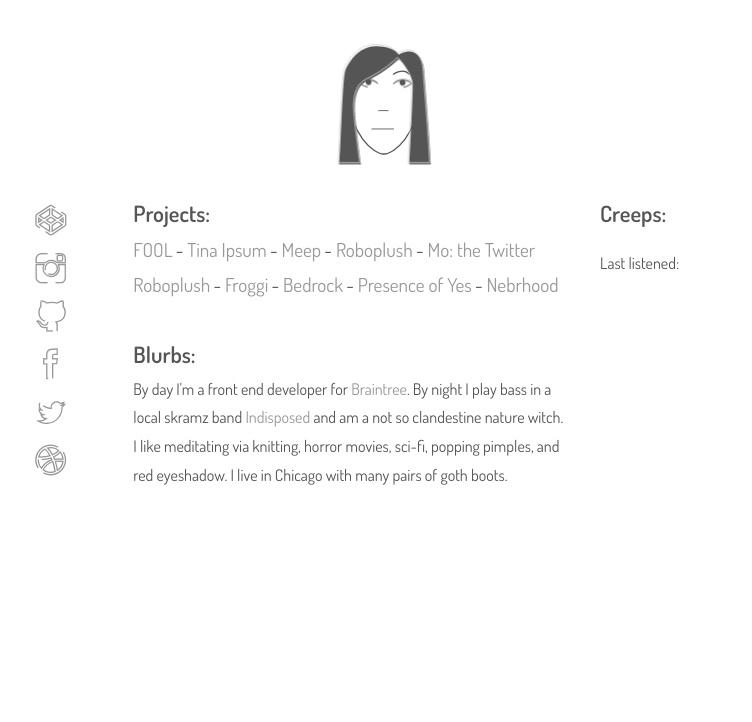
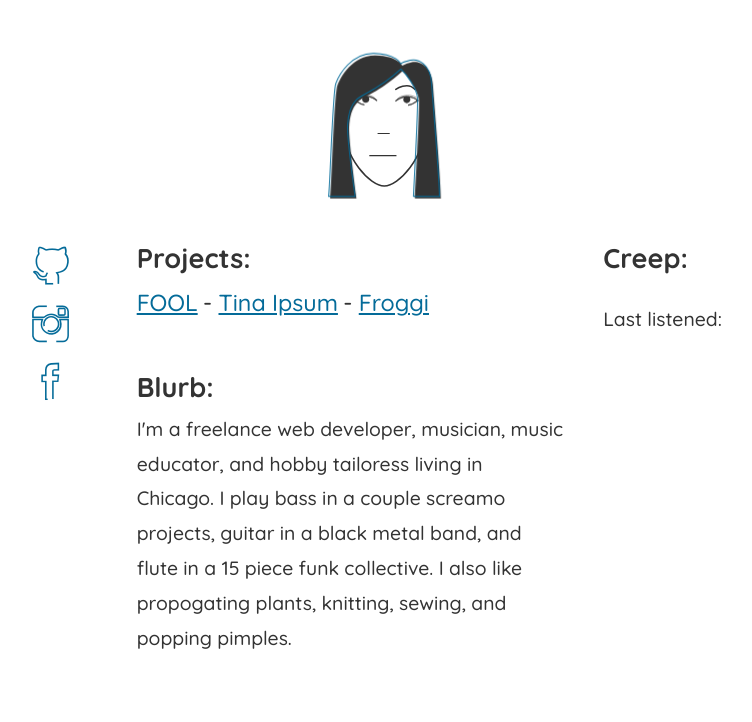
Before and after one commit to raebex/raebex.github.io, a PHP site: page / in a window 1280 px wide. Shown: the top 722 px of the page, without its empty margins (256-1008 px from the left). Run offline with PHP 8.4, Linux system fonts and the light colour scheme.

Commit message:
Revamp portfolio

```diff
--- a/css/sass-files/components/_self.scss
+++ b/css/sass-files/components/_self.scss
@@ -19,7 +19,7 @@
 }
 
 .st6 {
-  stroke: #D8D8D8;
+  stroke: $color-link;
 }
 
 .st5 {
--- a/css/sass-files/components/_social-media.scss
+++ b/css/sass-files/components/_social-media.scss
@@ -3,29 +3,6 @@
 
   @media (min-width: $width-med) {
     margin: 0;
-  }
-}
-
-.social-media__link {
-  display: inline-block;
-  list-style-type: none;
-  margin: 0 .3em;
-  position: relative;
-  transition: $transition;
-
-  &:hover .social-media__caption {
-    color: $color-hover;
-    opacity: 1;
-  }
-
-  a:hover .icon {
-    opacity: 0.2;
-  }
-
-  @media (min-width: $width-med) {
-    display: block;
-    height: 2.3em;
-    margin: .7em 0;
   }
 }
 
@@ -43,3 +20,32 @@
     top: 0;
   }
 }
+
+.social-media__link {
+  display: inline-block;
+  list-style-type: none;
+  margin: 0 .3em;
+  position: relative;
+  transition: $transition;
+
+  a {
+    text-decoration: none;
+  }
+
+  a:hover .social-media__caption,
+  a:focus .social-media__caption {
+    color: $color-hover;
+    opacity: 1;
+  }
+
+  a:hover .icon,
+  a:focus .icon {
+    opacity: 0.2;
+  }
+
+  @media (min-width: $width-med) {
+    display: block;
+    height: 2.3em;
+    margin: .7em 0;
+  }
+}
--- a/css/sass-files/settings/_settings.scss
+++ b/css/sass-files/settings/_settings.scss
@@ -1,13 +1,13 @@
-$color-text: #555;
-$color-link: #989898;
-$color-hover: #0068FF;
+$color-text: #333;
+$color-link: #046B99;
+$color-hover: #333;
 
 $width-med: 40.063em;
 $width-large: 64.063em;
 $width-content-max: 800px;
 
-$font-size: 1rem;
-$font-family: "Dosis", sans-serif;
+$font-size: 1.1rem;
+$font-family: "Quicksand", sans-serif;
 $line-height: 1.8;
 
 $transition: all 0.3s ease-out;
--- a/css/sass-files/settings/_type.scss
+++ b/css/sass-files/settings/_type.scss
@@ -10,13 +10,16 @@ a {
   transition: $transition;
 }
 
-a:link, a:visited, a:focus, a:active {
+a:link,
+a:visited,
+a:focus, {
   color: $color-link;
-  text-decoration: none;
 }
 
-a:hover {
+a:hover,
+a:focus {
   color: $color-hover;
+  text-decoration: none;
 }
 
 .center {
--- a/css/style.css
+++ b/css/style.css
@@ -16,48 +16,59 @@ time, mark, audio, video {
   border: 0;
   font-size: 100%;
   font: inherit;
-  vertical-align: baseline; }
+  vertical-align: baseline;
+}
 
 /* HTML5 display-role reset for older browsers */
 article, aside, details, figcaption, figure,
 footer, header, hgroup, menu, nav, section {
-  display: block; }
+  display: block;
+}
 
 body {
-  line-height: 1; }
+  line-height: 1;
+}
 
 ol, ul {
-  list-style: none; }
+  list-style: none;
+}
 
 blockquote, q {
-  quotes: none; }
+  quotes: none;
+}
 
 blockquote:before, blockquote:after,
 q:before, q:after {
-  content: '';
-  content: none; }
+  content: "";
+  content: none;
+}
 
 table {
   border-collapse: collapse;
-  border-spacing: 0; }
+  border-spacing: 0;
+}
 
 html {
-  box-sizing: border-box; }
+  box-sizing: border-box;
+}
 
 *, *:before, *:after {
-  box-sizing: inherit; }
+  box-sizing: inherit;
+}
 
 .clearfix:after {
-  content: '';
+  content: "";
   display: table;
-  clear: both; }
+  clear: both;
+}
 
 @font-face {
   font-family: "icon-font";
   src: url("../fonts/icon-font.eot");
   src: url("../fonts/icon-font.eot?#iefix") format("embedded-opentype"), url("../fonts/icon-font.woff") format("woff"), url("../fonts/icon-font.ttf") format("truetype"), url("../fonts/icon-font.svg#icon-font") format("svg");
   font-weight: normal;
-  font-style: normal; }
+  font-style: normal;
+}
 [data-icon]:before {
   font-family: "icon-font" !important;
   content: attr(data-icon);
@@ -68,9 +79,10 @@ html {
   speak: none;
   line-height: 1;
   -webkit-font-smoothing: antialiased;
-  -moz-osx-font-smoothing: grayscale; }
+  -moz-osx-font-smoothing: grayscale;
+}
 
-[class^="icon-"]:before,
+[class^=icon-]:before,
 [class*=" icon-"]:before {
   font-family: "icon-font" !important;
   font-style: normal !important;
@@ -80,295 +92,394 @@ html {
   speak: none;
   line-height: 1;
   -webkit-font-smoothing: antialiased;
-  -moz-osx-font-smoothing: grayscale; }
+  -moz-osx-font-smoothing: grayscale;
+}
 
 .icon {
   line-height: 0;
-  font-size: 2em; }
+  font-size: 2em;
+}
 
 .icon-back-arrow:before {
-  content: "a"; }
+  content: "a";
+}
 
 .icon-codepen:before {
-  content: "b"; }
+  content: "b";
+}
 
 .icon-dribbble:before {
-  content: "c"; }
+  content: "c";
+}
 
 .icon-facebook:before {
-  content: "d"; }
+  content: "d";
+}
 
 .icon-github:before {
-  content: "e"; }
+  content: "e";
+}
 
 .icon-instagram:before {
-  content: "f"; }
+  content: "f";
+}
 
 .icon-twitter:before {
-  content: "g"; }
+  content: "g";
+}
 
 .grid-row {
   box-sizing: border-box;
   margin: 0 auto;
   position: relative;
-  width: 100%; }
+  width: 100%;
+}
 .grid-row:after {
   clear: both;
-    content: '';
-    display: table; }
+  content: "";
+  display: table;
+}
 
 .grid-col {
   box-sizing: border-box;
   float: left;
-  position: relative; }
+  position: relative;
+}
 
 .small-1 {
-  width: 8.33333%; }
+  width: 8.3333333333%;
+}
 
 .small-2 {
-  width: 16.66667%; }
+  width: 16.6666666667%;
+}
 
 .small-3 {
-  width: 25%; }
+  width: 25%;
+}
 
 .small-4 {
-  width: 33.33333%; }
+  width: 33.3333333333%;
+}
 
 .small-5 {
-  width: 41.66667%; }
+  width: 41.6666666667%;
+}
 
 .small-6 {
-  width: 50%; }
+  width: 50%;
+}
 
 .small-7 {
-  width: 58.33333%; }
+  width: 58.3333333333%;
+}
 
 .small-8 {
-  width: 66.66667%; }
+  width: 66.6666666667%;
+}
 
 .small-9 {
-  width: 75%; }
+  width: 75%;
+}
 
 .small-10 {
-  width: 83.33333%; }
+  width: 83.3333333333%;
+}
 
 .small-11 {
-  width: 91.66667%; }
+  width: 91.6666666667%;
+}
 
 .small-12 {
-  width: 100%; }
+  width: 100%;
+}
 
 @media (min-width: 40.063em) {
   .medium-1 {
-    width: 8.33333%; }
+    width: 8.3333333333%;
+  }
 
   .medium-2 {
-    width: 16.66667%; }
+    width: 16.6666666667%;
+  }
 
   .medium-3 {
-    width: 25%; }
+    width: 25%;
+  }
 
   .medium-4 {
-    width: 33.33333%; }
+    width: 33.3333333333%;
+  }
 
   .medium-5 {
-    width: 41.66667%; }
+    width: 41.6666666667%;
+  }
 
   .medium-6 {
-    width: 50%; }
+    width: 50%;
+  }
 
   .medium-7 {
-    width: 58.33333%; }
+    width: 58.3333333333%;
+  }
 
   .medium-8 {
-    width: 66.66667%; }
+    width: 66.6666666667%;
+  }
 
   .medium-9 {
-    width: 75%; }
+    width: 75%;
+  }
 
   .medium-10 {
-    width: 83.33333%; }
+    width: 83.3333333333%;
+  }
 
   .medium-11 {
-    width: 91.66667%; }
+    width: 91.6666666667%;
+  }
 
   .medium-12 {
-    width: 100%; } }
+    width: 100%;
+  }
+}
 @media (min-width: 64.063em) {
   .large-1 {
-    width: 8.33333%; }
+    width: 8.3333333333%;
+  }
 
   .large-2 {
-    width: 16.66667%; }
+    width: 16.6666666667%;
+  }
 
   .large-3 {
-    width: 25%; }
+    width: 25%;
+  }
 
   .large-4 {
-    width: 33.33333%; }
+    width: 33.3333333333%;
+  }
 
   .large-5 {
-    width: 41.66667%; }
+    width: 41.6666666667%;
+  }
 
   .large-6 {
-    width: 50%; }
+    width: 50%;
+  }
 
   .large-7 {
-    width: 58.33333%; }
+    width: 58.3333333333%;
+  }
 
   .large-8 {
-    width: 66.66667%; }
+    width: 66.6666666667%;
+  }
 
   .large-9 {
-    width: 75%; }
+    width: 75%;
+  }
 
   .large-10 {
-    width: 83.33333%; }
+    width: 83.3333333333%;
+  }
 
   .large-11 {
-    width: 91.66667%; }
+    width: 91.6666666667%;
+  }
 
   .large-12 {
-    width: 100%; } }
+    width: 100%;
+  }
+}
 body, html {
-  color: #555;
-  font-family: "Dosis", sans-serif;
-  font-size: 1rem;
+  color: #333;
+  font-family: "Quicksand", sans-serif;
+  font-size: 1.1rem;
   font-weight: 400;
-  line-height: 1.8; }
+  line-height: 1.8;
+}
 
 a {
-  transition: all 0.3s ease-out; }
+  transition: all 0.3s ease-out;
+}
 
-a:link, a:visited, a:focus, a:active {
-  color: #989898;
-  text-decoration: none; }
+a:link,
+a:visited,
+a:focus {
+  color: #046B99;
+}
 
-a:hover {
-  color: #0068FF; }
+a:hover,
+a:focus {
+  color: #333;
+  text-decoration: none;
+}
 
 .center {
-  text-align: center; }
+  text-align: center;
+}
 
 .header {
   font-size: 1.4em;
-  font-weight: 600; }
+  font-weight: 600;
+}
 
 .container, .error-container {
   margin: 0 auto;
   max-width: 800px;
   padding: 1em 0;
   position: relative;
-  width: 90%; }
+  width: 90%;
+}
 @media (min-width: 40.063em) {
   .container, .error-container {
-      padding: 2.5em 0; } }
+    padding: 2.5em 0;
+  }
+}
 
 @media (min-width: 40.063em) {
   .section {
-    padding: 0 1em; } }
+    padding: 0 1em;
+  }
+}
 
 .subsection {
-  padding: 1em 0; }
+  padding: 1em 0;
+}
 
 @keyframes fade-in-right {
   from {
     opacity: 0;
-    transform: translate3d(100px, 0, 0); }
+    transform: translate3d(100px, 0, 0);
+  }
   to {
     opacity: 1;
-    transform: translate3d(0, 0, 0); } }
+    transform: translate3d(0, 0, 0);
+  }
+}
 @keyframes fade-in-left {
   from {
     opacity: 0;
-    transform: translate3d(-100px, 0, 0); }
+    transform: translate3d(-100px, 0, 0);
+  }
   to {
     opacity: 1;
-    transform: translate3d(0, 0, 0); } }
+    transform: translate3d(0, 0, 0);
+  }
+}
 @keyframes fade-in-top {
   from {
     opacity: 0;
-    transform: translate3d(0, -100px, 0); }
+    transform: translate3d(0, -100px, 0);
+  }
   to {
     opacity: 1;
-    transform: translate3d(0, 0, 0); } }
+    transform: translate3d(0, 0, 0);
+  }
+}
 @keyframes blink {
   0% {
-    opacity: 0; }
+    opacity: 0;
+  }
   3% {
-    opacity: 1; }
+    opacity: 1;
+  }
   7% {
-    opacity: 0; }
+    opacity: 0;
+  }
   100% {
-    opacity: 0; } }
+    opacity: 0;
+  }
+}
 @keyframes unblink {
   0% {
-    opacity: 1; }
+    opacity: 1;
+  }
   3% {
-    opacity: 0; }
+    opacity: 0;
+  }
   7% {
-    opacity: 1; }
+    opacity: 1;
+  }
   100% {
-    opacity: 1; } }
+    opacity: 1;
+  }
+}
 @keyframes minimize {
   0% {
-    max-width: 25em; }
+    max-width: 25em;
+  }
   100% {
-    max-width: 8em; } }
+    max-width: 8em;
+  }
+}
 .fade-in-right {
   -webkit-animation: fade-in-right 1s both cubic-bezier(0.22, 0.44, 0, 1) 3s;
   -moz-animation: fade-in-right 1s both cubic-bezier(0.22, 0.44, 0, 1) 3s;
   -o-animation: fade-in-right 1s both cubic-bezier(0.22, 0.44, 0, 1) 3s;
-  animation: fade-in-right 1s both cubic-bezier(0.22, 0.44, 0, 1) 3s; }
+  animation: fade-in-right 1s both cubic-bezier(0.22, 0.44, 0, 1) 3s;
+}
 
 .fade-in-left {
   -webkit-animation: fade-in-left 1s both cubic-bezier(0.22, 0.44, 0, 1) 2.5s;
   -moz-animation: fade-in-left 1s both cubic-bezier(0.22, 0.44, 0, 1) 2.5s;
   -o-animation: fade-in-left 1s both cubic-bezier(0.22, 0.44, 0, 1) 2.5s;
-  animation: fade-in-left 1s both cubic-bezier(0.22, 0.44, 0, 1) 2.5s; }
+  animation: fade-in-left 1s both cubic-bezier(0.22, 0.44, 0, 1) 2.5s;
+}
 
 .open {
   -webkit-animation: unblink 10s both cubic-bezier(0.22, 0.44, 0, 1) 1s infinite;
   -moz-animation: unblink 10s both cubic-bezier(0.22, 0.44, 0, 1) 1s infinite;
   -o-animation: unblink 10s both cubic-bezier(0.22, 0.44, 0, 1) 1s infinite;
-  animation: unblink 10s both cubic-bezier(0.22, 0.44, 0, 1) 1s infinite; }
+  animation: unblink 10s both cubic-bezier(0.22, 0.44, 0, 1) 1s infinite;
+}
 
 .closed {
   -webkit-animation: blink 10s both cubic-bezier(0.22, 0.44, 0, 1) 1s infinite;
   -moz-animation: blink 10s both cubic-bezier(0.22, 0.44, 0, 1) 1s infinite;
   -o-animation: blink 10s both cubic-bezier(0.22, 0.44, 0, 1) 1s infinite;
-  animation: blink 10s both cubic-bezier(0.22, 0.44, 0, 1) 1s infinite; }
+  animation: blink 10s both cubic-bezier(0.22, 0.44, 0, 1) 1s infinite;
+}
 
 .self-portrait {
   -webkit-animation: fade-in-top 0.3s both cubic-bezier(0.175, 0.885, 0.32, 1.875) 0.5s, minimize 0.5s both cubic-bezier(0.22, 0.44, 0, 1) 2s;
   -moz-animation: fade-in-top 0.3s both cubic-bezier(0.175, 0.885, 0.32, 1.875) 0.5s, minimize 0.5s both cubic-bezier(0.22, 0.44, 0, 1) 2s;
   -o-animation: fade-in-top 0.3s both cubic-bezier(0.175, 0.885, 0.32, 1.875) 0.5s, minimize 0.5s both cubic-bezier(0.22, 0.44, 0, 1) 2s;
-  animation: fade-in-top 0.3s both cubic-bezier(0.175, 0.885, 0.32, 1.875) 0.5s, minimize 0.5s both cubic-bezier(0.22, 0.44, 0, 1) 2s; }
+  animation: fade-in-top 0.3s both cubic-bezier(0.175, 0.885, 0.32, 1.875) 0.5s, minimize 0.5s both cubic-bezier(0.22, 0.44, 0, 1) 2s;
+}
 
 .self-portrait {
-  max-width: 25em; }
+  max-width: 25em;
+}
 
 .st0, .st1, .st2, .st3, .st4, .st6 {
   fill: none;
-  stroke: #555;
+  stroke: #333;
   stroke-miterlimit: 10;
   stroke-linecap: round;
-  stroke-linejoin: round; }
+  stroke-linejoin: round;
+}
 
 .st0, .st2 {
-  stroke-width: 3; }
+  stroke-width: 3;
+}
 
 .st1, .st4, .st6 {
-  stroke-width: 2; }
+  stroke-width: 2;
+}
 
 .st6 {
-  stroke: #D8D8D8; }
+  stroke: #046B99;
+}
 
 .st5 {
-  fill: #555; }
+  fill: #333;
+}
 
 .error-container {
-  height: 100%; }
+  height: 100%;
+}
 
 .error-image {
   max-width: 800px;
@@ -377,67 +488,67 @@ a:hover {
   transform: translateY(-50%);
   left: 0;
   right: 0;
-  text-align: center; }
+  text-align: center;
+}
 .error-image img {
-    max-width: 31em; }
+  max-width: 31em;
+}
 .error-image figcaption {
-    margin: 1em 0; }
+  margin: 1em 0;
+}
 .error-image .back-btn {
-    border: 1px solid #989898;
-    padding: .3em .5em;
-    border-radius: 4px; }
+  border: 1px solid #046B99;
+  padding: 0.3em 0.5em;
+  border-radius: 4px;
+}
 
 .project-list {
-  list-style-type: none; }
+  list-style-type: none;
+}
 
 .project {
   display: inline;
   font-size: 1.2em;
-  transition: all 0.3s ease-out; }
+  transition: all 0.3s ease-out;
+}
 .project:before {
-    content: '- '; }
+  content: "- ";
+}
 .project:first-child:before {
-    content: ''; }
+  content: "";
+}
 
 .project-description,
 .project-header {
-  margin: 1em 0; }
+  margin: 1em 0;
+}
 
 img {
-  width: 100%; }
+  width: 100%;
+}
 
 .video iframe {
-  width: 100%; }
+  width: 100%;
+}
 @media (min-width: 40.063em) {
   .video iframe {
-      min-height: 28em; } }
+    min-height: 28em;
+  }
+}
 
 .social-media {
-  margin: 1em 0 0; }
+  margin: 1em 0 0;
+}
 @media (min-width: 40.063em) {
   .social-media {
-      margin: 0; } }
-
-.social-media__link {
-  display: inline-block;
-  list-style-type: none;
-  margin: 0 .3em;
-  position: relative;
-  transition: all 0.3s ease-out; }
-  .social-media__link:hover .social-media__caption {
-    color: #0068FF;
-    opacity: 1; }
-  .social-media__link a:hover .icon {
-    opacity: 0.2; }
-  @media (min-width: 40.063em) {
-    .social-media__link {
-      display: block;
-      height: 2.3em;
-      margin: .7em 0; } }
+    margin: 0;
+  }
+}
 
 .social-media__caption {
   display: none;
-  transition: all 0.3s ease-out; }
+  transition: all 0.3s ease-out;
+}
 @media (min-width: 40.063em) {
   .social-media__caption {
     bottom: 0;
@@ -446,10 +557,40 @@ img {
     opacity: 0;
     position: absolute;
     right: 0;
-      top: 0; } }
+    top: 0;
+  }
+}
+
+.social-media__link {
+  display: inline-block;
+  list-style-type: none;
+  margin: 0 0.3em;
+  position: relative;
+  transition: all 0.3s ease-out;
+}
+.social-media__link a {
+  text-decoration: none;
+}
+.social-media__link a:hover .social-media__caption,
+.social-media__link a:focus .social-media__caption {
+  color: #333;
+  opacity: 1;
+}
+.social-media__link a:hover .icon,
+.social-media__link a:focus .icon {
+  opacity: 0.2;
+}
+@media (min-width: 40.063em) {
+  .social-media__link {
+    display: block;
+    height: 2.3em;
+    margin: 0.7em 0;
+  }
+}
 
 .currently {
   padding-left: 1em;
-  list-style-type: square; }
+  list-style-type: square;
+}
 
 /*# sourceMappingURL=style.css.map */
--- a/index.html
+++ b/index.html
@@ -6,7 +6,7 @@
     <meta name="viewport" content="width=device-width, initial-scale=1.0">
     <meta name="author" content="Rebecca Young">
     <title>Rebecca Young</title>
-    <link href='https://fonts.googleapis.com/css?family=Dosis:400,600' rel='stylesheet' type='text/css'>
+    <link href="https://fonts.googleapis.com/css2?family=Quicksand:wght@500;700&display=swap" rel="stylesheet">
     <link rel="stylesheet" href="css/style.css" />
 </head>
 
@@ -71,9 +71,9 @@
   <section class="section grid-col medium-2 large-2 fade-in-left">
     <ul class="social-media subsection center">
       <li class="social-media__link">
-        <a href="http://codepen.io/raebex/" target="_blank" rel="noopener noreferrer">
-          <div class="icon icon-codepen"></div>
-          <span class="social-media__caption">CodePen</span>
+        <a href="https://github.com/raebex/" target="_blank" rel="noopener noreferrer">
+          <div class="icon icon-github"></div>
+          <span class="social-media__caption">GitHub</span>
         </a>
       </li>
       <li class="social-media__link">
@@ -83,27 +83,9 @@
         </a>
       </li>
       <li class="social-media__link">
-        <a href="https://github.com/raebex/" target="_blank" rel="noopener noreferrer">
-          <div class="icon icon-github"></div>
-          <span class="social-media__caption">GitHub</span>
-        </a>
-      </li>
-      <li class="social-media__link">
         <a href="https://www.facebook.com/rebecca.young.7792" target="_blank" rel="noopener noreferrer">
           <div class="icon icon-facebook"></div>
           <span class="social-media__caption">Facebook</span>
-        </a>
-      </li>
-      <li class="social-media__link">
-        <a href="https://twitter.com/raebex_x" target="_blank" rel="noopener noreferrer">
-          <div class="icon icon-twitter"></div>
-          <span class="social-media__caption">Twitter</span>
-        </a>
-      </li>
-      <li class="social-media__link">
-        <a href="https://dribbble.com/raebex" target="_blank" rel="noopener noreferrer">
-          <div class="icon icon-dribbble"></div>
-          <span class="social-media__caption">Dribbble</span>
         </a>
       </li>
     </ul>
@@ -114,25 +96,19 @@
       <ul class="project-list">
         <li class="project fool"><a href="fool/" target="_blank">FOOL</a></li>
         <li class="project tina "><a href="tinaipsum/" target="_blank">Tina Ipsum</a></li>
-        <li class="project meep"><a href="meep-plugin/" target="_blank">Meep</a></li>
-        <li class="project roboplush "><a href="roboplush/">Roboplush</a></li>
-        <li class="project roboplush-twitter "><a href="https://github.com/raebex/twitter-roboplush" target="_blank" rel="noopener noreferrer">Mo: the Twitter Roboplush</a></li>
         <li class="project froggi"><a href="froggi/app/" target="_blank">Froggi</a></li>
-        <li class="project bedrock "><a href="bedrock-for-beginners/" target="_blank">Bedrock</a></li>
-        <li class="project poy"><a href="presenceofyes/" target="_blank">Presence of Yes</a></li>
-        <li class="project nebrhood "><a href="nebrhood/">Nebrhood</a></li>
       </ul>
     </div>
     <div class="subsection">
-      <h3 class="header">Blurbs:</h3>
+      <h3 class="header">Blurb:</h3>
       <p>
-        By day I'm a front end developer for <a href="https://www.braintreepayments.com/" target="_blank" rel="noopener noreferrer">Braintree</a>. By night I play bass in a local skramz band <a href="https://indisposed.bandcamp.com/" target="_blank" rel="noopener noreferrer">Indisposed</a> and am a not so clandestine nature witch. I like meditating via knitting, horror movies, sci-fi, popping pimples, and red eyeshadow. I live in Chicago with many pairs of goth boots.
+        I'm a freelance web developer, musician, music educator, and hobby tailoress living in Chicago. I play bass in a couple screamo projects, guitar in a black metal band, and flute in a 15 piece funk collective. I also like propogating plants, knitting, sewing, and popping pimples.
       </p>
     </div>
   </section>
   <section class="section grid-col medium-10 large-3 fade-in-right">
     <div class="subsection">
-      <h3 class="header">Creeps: </h3>
+      <h3 class="header">Creep: </h3>
       <div class="subsection">
         <p>Last listened:</p>
         <ul class="currently" id="song-list"></ul>
```
Also changed, not shown: 1 other file. Lines whose indentation alone changed are shown as unchanged.
